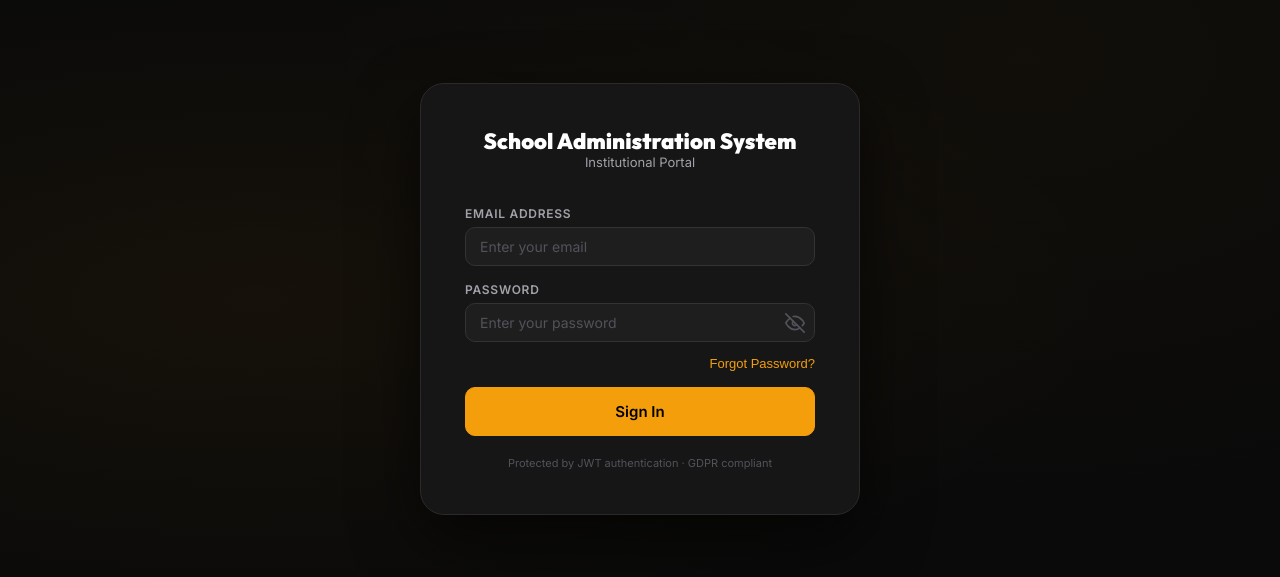
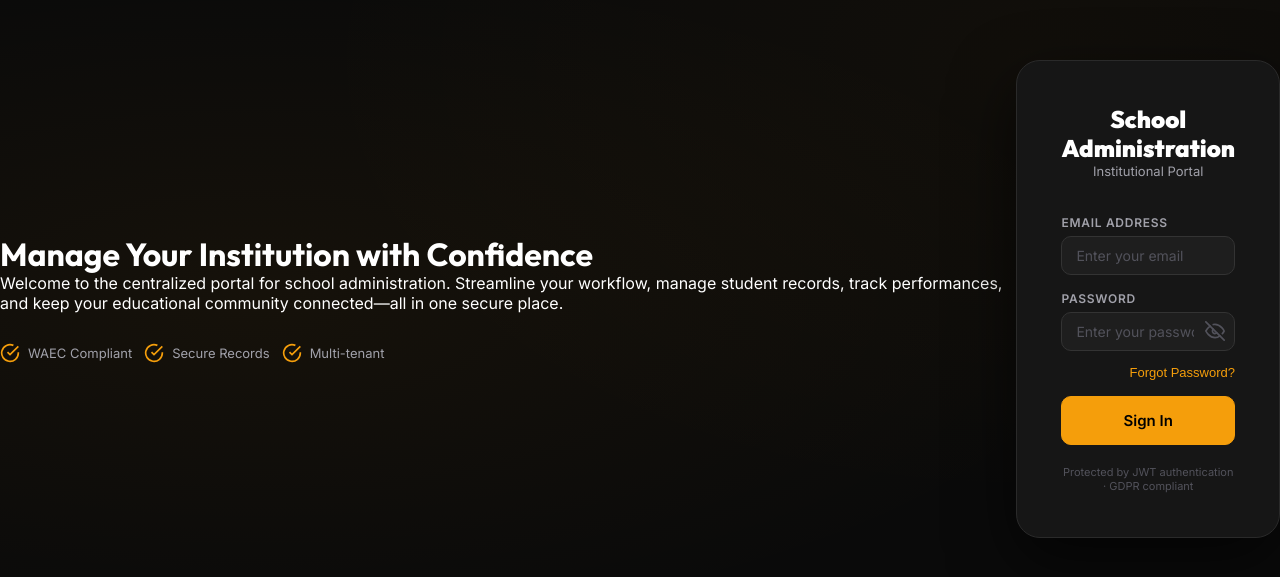
Before and after one commit to brotherJoe-7/school-administration-system, a React (Vite) app in the folder frontend/: page /login in a window 1280 px wide. Shown: the part 101-678 px from the top of the page. Built offline with nearby package versions, Linux system fonts and the light colour scheme; no server answers.

Commit message:
UI: Add two-column layout to login page and add national_id to student schema

```diff
--- a/frontend/src/pages/LoginPage.jsx
+++ b/frontend/src/pages/LoginPage.jsx
@@ -64,10 +64,36 @@ export default function LoginPage() {
 
   return (
     <div className="login-page">
+      <div className="login-left">
+        <div className="login-left-content">
+          <h1>Manage Your Institution with Confidence</h1>
+          <p>
+            Welcome to the centralized portal for school administration.
+            Streamline your workflow, manage student records, track performances,
+            and keep your educational community connected—all in one secure place.
+          </p>
+          <div style={{ display: 'flex', gap: '12px', marginTop: '30px' }}>
+            <div style={{ display: 'flex', alignItems: 'center', gap: '8px', color: 'var(--color-text-secondary)', fontSize: '13px' }}>
+              <svg width="20" height="20" viewBox="0 0 24 24" fill="none" stroke="var(--color-gold)" strokeWidth="2"><path d="M22 11.08V12a10 10 0 1 1-5.93-9.14"></path><polyline points="22 4 12 14.01 9 11.01"></polyline></svg>
+              WAEC Compliant
+            </div>
+            <div style={{ display: 'flex', alignItems: 'center', gap: '8px', color: 'var(--color-text-secondary)', fontSize: '13px' }}>
+              <svg width="20" height="20" viewBox="0 0 24 24" fill="none" stroke="var(--color-gold)" strokeWidth="2"><path d="M22 11.08V12a10 10 0 1 1-5.93-9.14"></path><polyline points="22 4 12 14.01 9 11.01"></polyline></svg>
+              Secure Records
+            </div>
+            <div style={{ display: 'flex', alignItems: 'center', gap: '8px', color: 'var(--color-text-secondary)', fontSize: '13px' }}>
+              <svg width="20" height="20" viewBox="0 0 24 24" fill="none" stroke="var(--color-gold)" strokeWidth="2"><path d="M22 11.08V12a10 10 0 1 1-5.93-9.14"></path><polyline points="22 4 12 14.01 9 11.01"></polyline></svg>
+              Multi-tenant
+            </div>
+          </div>
+        </div>
+      </div>
+
+      <div className="login-right">
         <div className="login-card">
           <div className="login-logo">
             <div>
-            <h1>School Administration System</h1>
+              <h1 style={{ fontSize: '24px', fontWeight: '800' }}>School Administration</h1>
               <p>Institutional Portal</p>
             </div>
           </div>
@@ -169,5 +195,6 @@ export default function LoginPage() {
           </p>
         </div>
       </div>
+    </div>
   );
 }
```
Also changed, not shown: 1 other file (tests, documents, lock files or other folders). Lines whose indentation alone changed are shown as unchanged.
